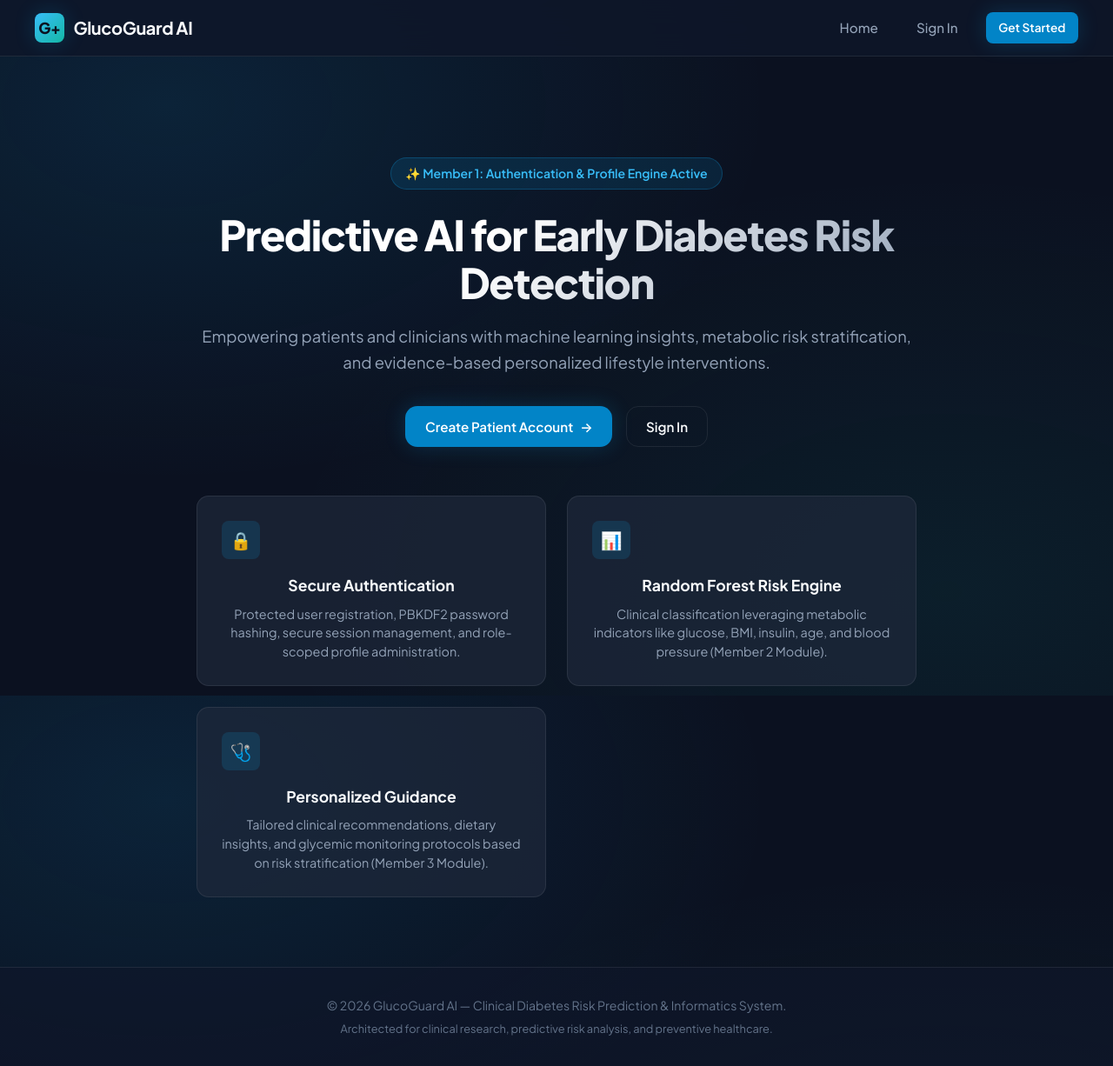
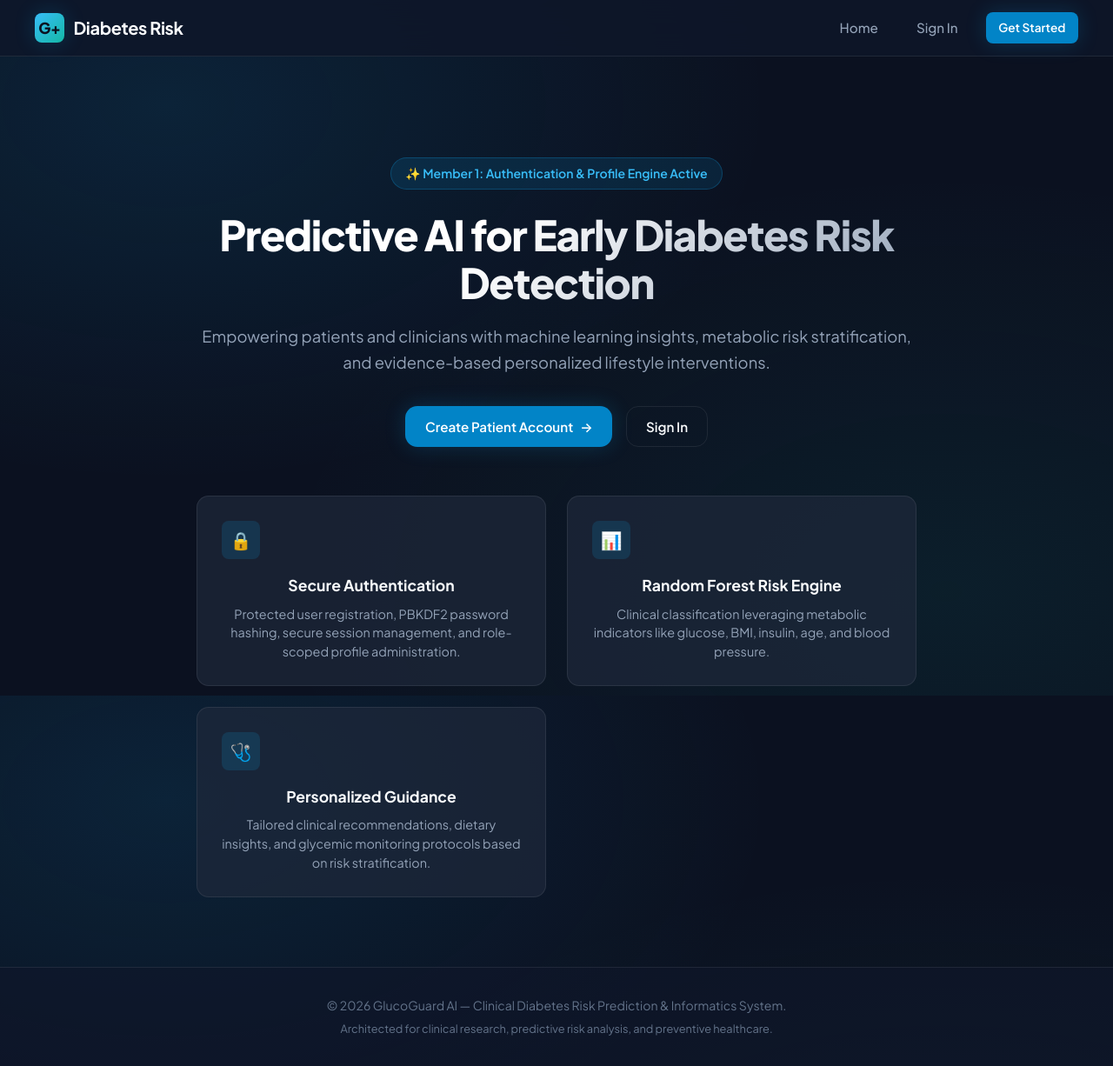
Before and after one commit to veereshammakuruva80-dotcom/diabetes-risk, a Flask app: page / in a window 1280 px wide. Shown: the whole page at 87% size. Run offline with Flask 3, Linux system fonts and the light colour scheme.

Commit message:
chore: add requirements.txt, update gitignore, format templates

```diff
--- /dev/null
+++ b/requirements.txt
@@ -0,0 +1,5 @@
+# Machine Learning & Data Processing Dependencies
+numpy>=1.24.0
+pandas>=2.0.0
+scikit-learn>=1.4.0
+joblib>=1.3.0
--- a/templates/base.html
+++ b/templates/base.html
@@ -1,27 +1,32 @@
 <!DOCTYPE html>
 <html lang="en">
+
 <head>
     <meta charset="UTF-8">
     <meta name="viewport" content="width=device-width, initial-scale=1.0">
-    <meta name="description" content="AI-Based Diabetes Risk Prediction and Personalized Clinical Health Recommendation System">
+    <meta name="description"
+        content="AI-Based Diabetes Risk Prediction and Personalized Clinical Health Recommendation System">
     <title>{% block title %}GlucoGuard — AI Diabetes Risk System{% endblock %}</title>
 
     <!-- Modern Google Fonts -->
     <link rel="preconnect" href="https://fonts.googleapis.com">
     <link rel="preconnect" href="https://fonts.gstatic.com" crossorigin>
-    <link href="https://fonts.googleapis.com/css2?family=Plus+Jakarta+Sans:wght@400;500;600;700;800&family=Inter:wght@400;500;600;700&display=swap" rel="stylesheet">
+    <link
+        href="https://fonts.googleapis.com/css2?family=Plus+Jakarta+Sans:wght@400;500;600;700;800&family=Inter:wght@400;500;600;700&display=swap"
+        rel="stylesheet">
 
     <!-- Shared Design Stylesheet -->
     <link rel="stylesheet" href="{{ url_for('static', filename='css/style.css') }}">
     {% block extra_head %}{% endblock %}
 </head>
+
 <body>
     <!-- Shared Navigation Bar -->
     <nav class="navbar" id="main-navbar">
         <div class="nav-container">
             <a href="{{ url_for('index') }}" class="brand-logo" id="brand-link">
                 <div class="brand-icon">G+</div>
-                <span>GlucoGuard AI</span>
+                <span>Diabetes Risk</span>
             </a>
 
             <ul class="nav-links" id="nav-menu">
@@ -29,13 +34,16 @@
 
                 {% if session.get('user_id') %}
                 <li>
-                        <a href="{{ url_for('dashboard.dashboard_view') }}" class="nav-link" id="nav-dashboard">Dashboard</a>
+                    <a href="{{ url_for('dashboard.dashboard_view') }}" class="nav-link"
+                        id="nav-dashboard">Dashboard</a>
                 </li>
                 <li>
-                        <a href="{{ url_for('health_data.health_data_input') }}" class="nav-link" id="nav-health-data">Health Data</a>
+                    <a href="{{ url_for('health_data.health_data_input') }}" class="nav-link"
+                        id="nav-health-data">Health Data</a>
                 </li>
                 <li>
-                        <a href="{{ url_for('prediction.predict_view') }}" class="nav-link" id="nav-predict">Risk Prediction</a>
+                    <a href="{{ url_for('prediction.predict_view') }}" class="nav-link" id="nav-predict">Risk
+                        Prediction</a>
                 </li>
                 <li>
                     <a href="{{ url_for('dashboard.history_view') }}" class="nav-link" id="nav-history">History</a>
@@ -54,7 +62,8 @@
                     <a href="{{ url_for('auth.login') }}" class="nav-link" id="nav-login">Sign In</a>
                 </li>
                 <li>
-                        <a href="{{ url_for('auth.register') }}" class="btn btn-primary btn-sm" id="nav-register">Get Started</a>
+                    <a href="{{ url_for('auth.register') }}" class="btn btn-primary btn-sm" id="nav-register">Get
+                        Started</a>
                 </li>
                 {% endif %}
             </ul>
@@ -94,4 +103,5 @@
     <script src="{{ url_for('static', filename='js/main.js') }}"></script>
     {% block scripts %}{% endblock %}
 </body>
+
 </html>
--- a/templates/index.html
+++ b/templates/index.html
@@ -9,7 +9,8 @@
     </div>
     <h1 class="hero-title">Predictive AI for Early Diabetes Risk Detection</h1>
     <p class="hero-subtitle">
-        Empowering patients and clinicians with machine learning insights, metabolic risk stratification, and evidence-based personalized lifestyle interventions.
+        Empowering patients and clinicians with machine learning insights, metabolic risk stratification, and
+        evidence-based personalized lifestyle interventions.
     </p>
 
     <div class="hero-actions">
@@ -37,7 +38,8 @@
             <div class="feature-icon">🔒</div>
             <h2 class="feature-title">Secure Authentication</h2>
             <p class="feature-desc">
-                Protected user registration, PBKDF2 password hashing, secure session management, and role-scoped profile administration.
+                Protected user registration, PBKDF2 password hashing, secure session management, and role-scoped profile
+                administration.
             </p>
         </div>
 
@@ -45,7 +47,8 @@
             <div class="feature-icon">📊</div>
             <h2 class="feature-title">Random Forest Risk Engine</h2>
             <p class="feature-desc">
-                Clinical classification leveraging metabolic indicators like glucose, BMI, insulin, age, and blood pressure (Member 2 Module).
+                Clinical classification leveraging metabolic indicators like glucose, BMI, insulin, age, and blood
+                pressure.
             </p>
         </div>
 
@@ -53,7 +56,8 @@
             <div class="feature-icon">🩺</div>
             <h2 class="feature-title">Personalized Guidance</h2>
             <p class="feature-desc">
-                Tailored clinical recommendations, dietary insights, and glycemic monitoring protocols based on risk stratification (Member 3 Module).
+                Tailored clinical recommendations, dietary insights, and glycemic monitoring protocols based on risk
+                stratification.
             </p>
         </div>
     </div>
```
Also changed, not shown: 1 other file. Lines whose indentation alone changed are shown as unchanged.
